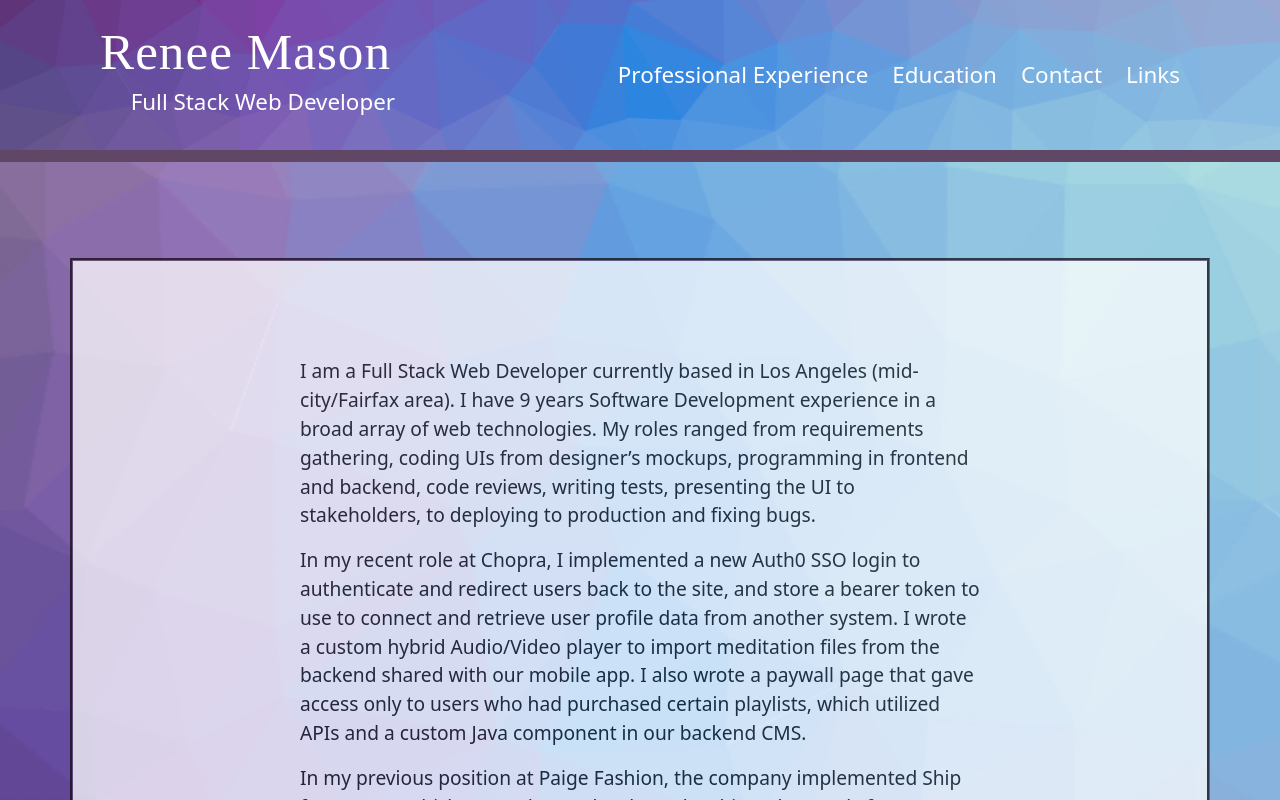
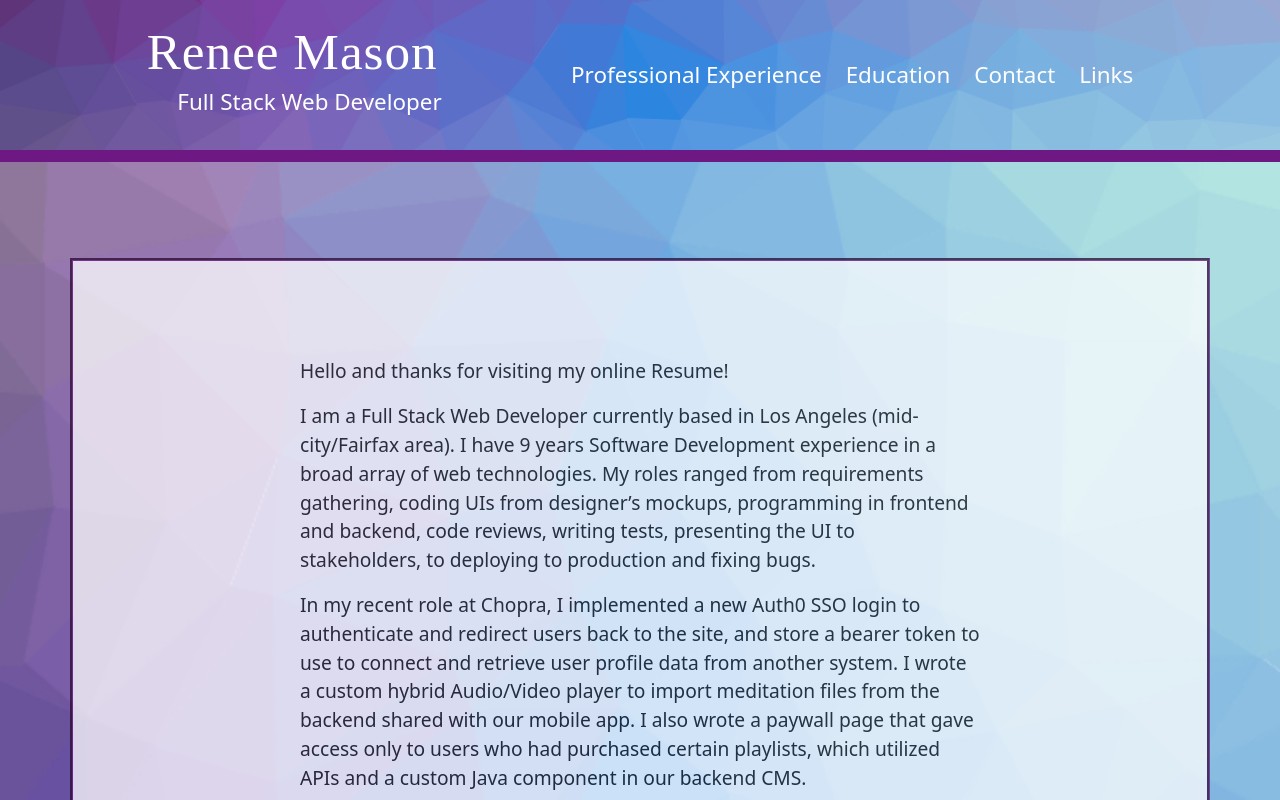
Before and after one commit to lenorared/ResumeReact, a React (Vite) app: page / in a window 1280 px wide. Shown: the top 800 px of the page. Built offline with nearby package versions, Linux system fonts and the light colour scheme; a web font is replaced by a local one.

Commit message:
formatting

```diff
--- a/src/App.css
+++ b/src/App.css
@@ -4,7 +4,7 @@
 }
 
 :root {
- --darkpurple: #5f4765;
+ --darkpurple: #6e1884; /*  5f4765  */
  --lightpurple: #f4f4f4;
 }
 
@@ -23,3 +23,8 @@ body {
   opacity: 75%;
   border: 3px groove var(--darkpurple)
 }
+
+footer {
+  height: 12rem;
+  background-color: var(--darkpurple);
+}
--- a/src/App.tsx
+++ b/src/App.tsx
@@ -12,7 +12,6 @@ function App() {
   return (
     <>
     <Navbar />
-
     <div className="container">
       <Routes>
         <Route path="/" element={<Profile />} />
@@ -22,6 +21,7 @@ function App() {
         <Route path="/links" element={<Links />} />
       </Routes>
     </div>
+    <footer> </footer>
     </>
   )
 }
--- a/src/Navbar.css
+++ b/src/Navbar.css
@@ -36,7 +36,7 @@ body {
 .nav {
     color: white;
     display: flex;
-    justify-content: space-between;
+    justify-content: space-around;
     align-items: stretch;
     gap: 2rem;
     padding: 2rem 6rem;
--- a/src/pages/Contact.tsx
+++ b/src/pages/Contact.tsx
@@ -7,7 +7,7 @@ export const Contact = () => {
     <>
 
     <form action="https://api.web3forms.com/submit" method="POST" >
-    <h3 className="mb-3"> Send me an email! </h3>
+    <h3 className="mb-3"> Send me an email </h3>
     <input type="hidden" name="access_key" value="9350e9f1-b735-4874-bdde-225b38fe87d0" />
     <div className="mb-3">
       <label htmlFor="name" className="form-label"> Name </label>
--- a/src/pages/Profile.tsx
+++ b/src/pages/Profile.tsx
@@ -3,6 +3,9 @@ import './Profile.css'
 const Profile = () => {
   return (
     <div className="myProfile">
+    <p>
+        Hello and thanks for visiting my online Resume!
+    </p>
     <p>
         I am a Full Stack Web Developer currently based in Los Angeles (mid-city/Fairfax area).
         I have 9 years Software Development experience in a broad array of web technologies.
@@ -22,6 +25,7 @@ const Profile = () => {
     <p>
         I’m looking for a FullStack or Frontend role, either remote or hybrid in Los Angeles. Please be in touch if you think we’d be a good fit for each other.
     </p>
+    <p> Thank you, <br/> Renee Mason </p>
 </div>
   )
 }
```
